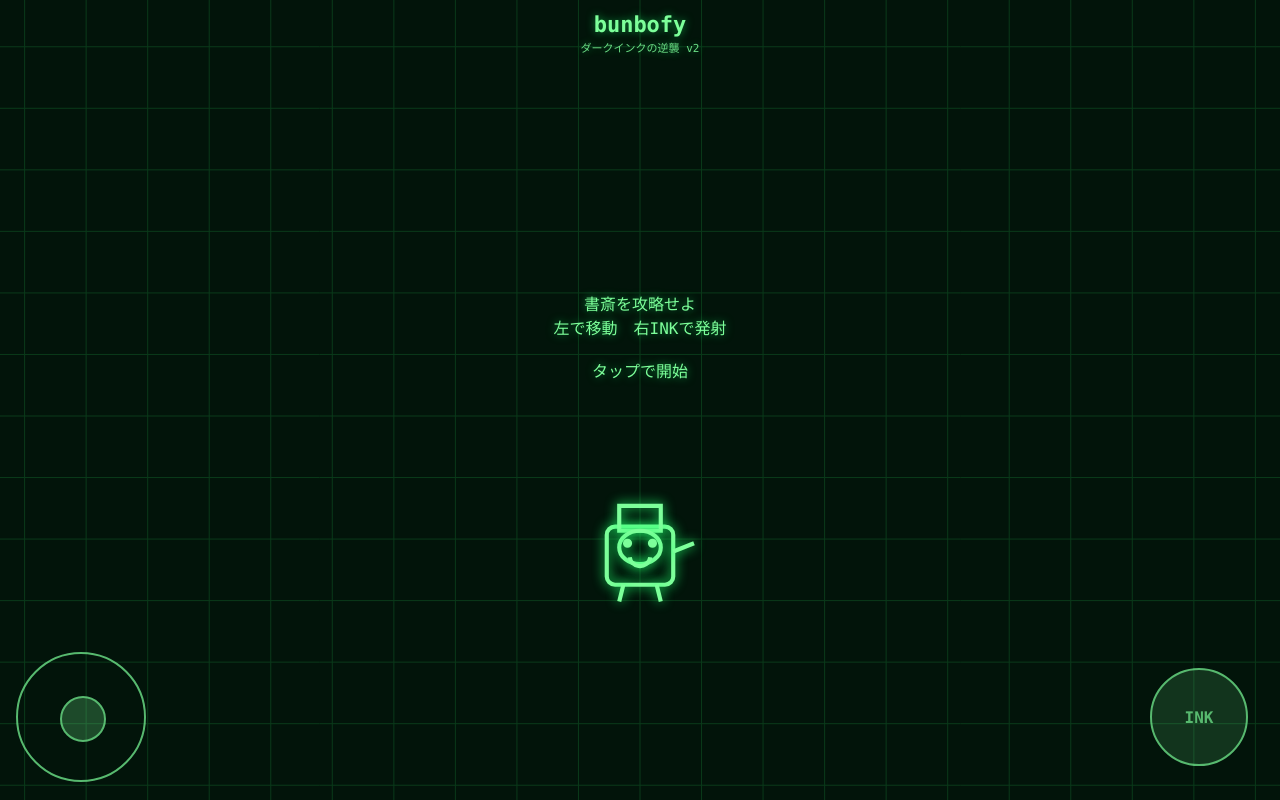
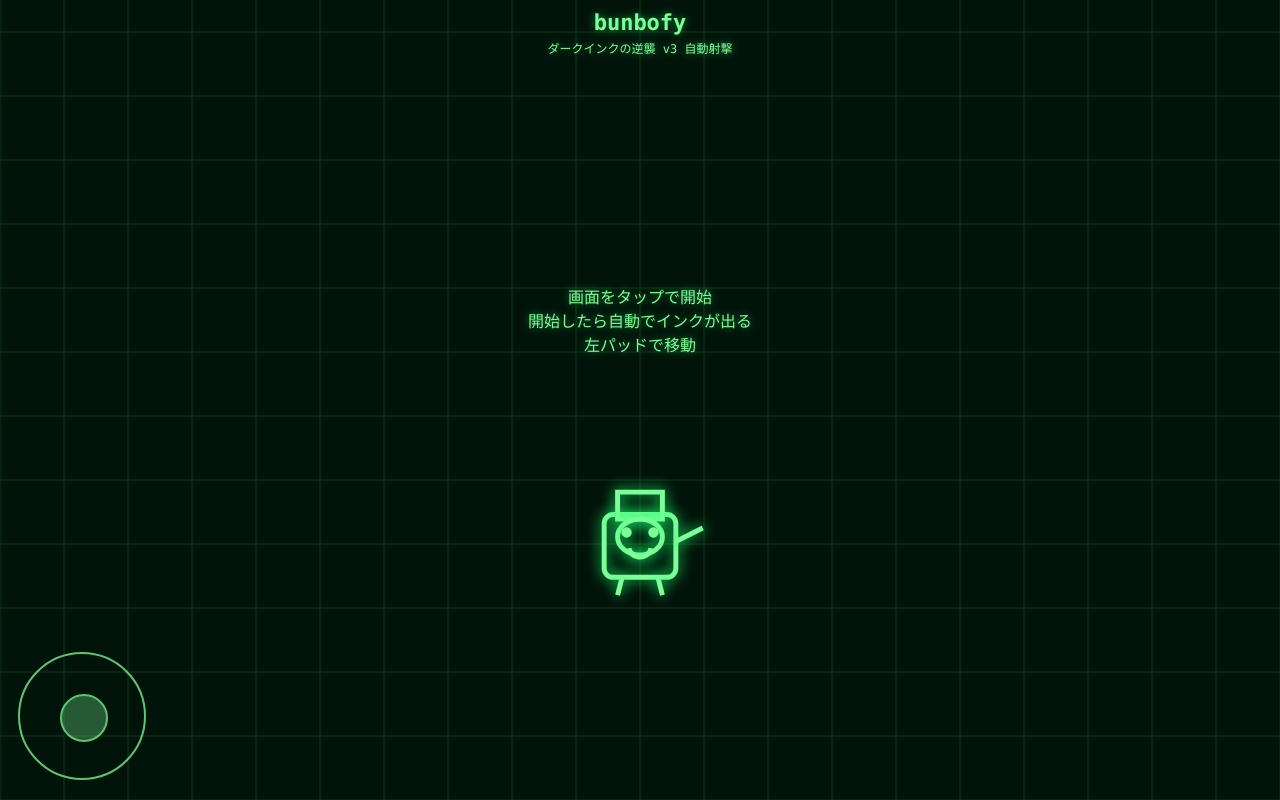
Before and after one commit to gamitoys/gamitoys.github.io, a plain HTML site: page bunbofy/index.html in a window 1280 px wide. Drawn offline with Linux system fonts and the light colour scheme.

Commit message:
bunbofy v3: auto-fire + tap anywhere to shoot

```diff
--- a/bunbofy/index.html
+++ b/bunbofy/index.html
@@ -1,105 +1,140 @@
 <!DOCTYPE html>
 <html lang="ja">
 <head>
-<meta charset="UTF-8" />
-<meta name="viewport" content="width=device-width, initial-scale=1, maximum-scale=1, user-scalable=no, viewport-fit=cover" />
-<meta name="apple-mobile-web-app-capable" content="yes" />
-<meta name="apple-mobile-web-app-status-bar-style" content="black-translucent" />
-<meta name="theme-color" content="#02140a" />
-<meta http-equiv="Cache-Control" content="no-cache, no-store, must-revalidate" />
-<title>bunbofy v2</title>
+<meta charset="UTF-8">
+<meta name="viewport" content="width=device-width,initial-scale=1,maximum-scale=1,user-scalable=no,viewport-fit=cover">
+<meta name="apple-mobile-web-app-capable" content="yes">
+<meta name="theme-color" content="#02140a">
+<meta http-equiv="Cache-Control" content="no-cache, no-store, must-revalidate">
+<title>bunbofy v3</title>
 <style>
-*{box-sizing:border-box;touch-action:none;-webkit-user-select:none;user-select:none}
+*{box-sizing:border-box;touch-action:none;-webkit-user-select:none;user-select:none;-webkit-touch-callout:none}
 html,body{margin:0;width:100%;height:100%;background:#000;overflow:hidden;font-family:Menlo,monospace}
 canvas{display:block;width:100%;height:100%;background:#02140a}
-#hud{position:fixed;inset:0;pointer-events:none;color:#7dff9a;text-shadow:0 0 8px #1cff6a88}
-#title{position:absolute;top:max(12px,env(safe-area-inset-top));left:0;right:0;text-align:center}
-#title h1{margin:0;font-size:22px}#title p{margin:2px 0 0;font-size:11px;opacity:.85}
-#stats{position:absolute;top:max(56px,calc(env(safe-area-inset-top)+44px));left:12px;font-size:13px;line-height:1.5}
-#msg{position:absolute;left:50%;top:42%;transform:translate(-50%,-50%);text-align:center;font-size:16px;max-width:86vw}
-#padL,#padR{position:fixed;bottom:max(18px,env(safe-area-inset-bottom));width:130px;height:130px;pointer-events:auto;opacity:.7;z-index:5}
-#padL{left:16px}#padR{right:16px}
-.ring{width:100%;height:100%;border:2px solid #7dff9a;border-radius:50%;position:relative}
-#stick{position:absolute;width:46px;height:46px;border-radius:50%;background:#7dff9a55;border:2px solid #7dff9a;left:42px;top:42px}
-#shotBtn{position:absolute;inset:16px;border-radius:50%;border:2px solid #7dff9a;background:#7dff9a33;color:#7dff9a;display:flex;align-items:center;justify-content:center;font-size:16px;font-weight:700}
+#ui{position:fixed;inset:0;color:#7dff9a;text-shadow:0 0 8px #1cff6a88;pointer-events:none}
+#title{position:absolute;top:max(10px,env(safe-area-inset-top));left:0;right:0;text-align:center}
+#title h1{margin:0;font-size:22px}#title p{margin:4px 0 0;font-size:12px}
+#stats{position:absolute;top:max(54px,calc(env(safe-area-inset-top)+42px));left:12px;font-size:13px;line-height:1.45}
+#msg{position:absolute;left:50%;top:40%;transform:translate(-50%,-50%);text-align:center;font-size:16px;width:88vw}
+#joy{position:fixed;left:18px;bottom:max(20px,env(safe-area-inset-bottom));width:128px;height:128px;border:2px solid #7dff9a;border-radius:50%;pointer-events:auto;opacity:.75;z-index:9}
+#knob{position:absolute;width:48px;height:48px;left:40px;top:40px;border-radius:50%;background:#7dff9a66;border:2px solid #7dff9a}
 </style></head>
 <body>
 <canvas id="c"></canvas>
-<div id="hud"><div id="title"><h1>bunbofy</h1><p>ダークインクの逆襲 v2</p></div><div id="stats"></div><div id="msg"></div></div>
-<div id="padL"><div class="ring"><div id="stick"></div></div></div>
-<div id="padR"><div id="shotBtn">INK</div></div>
+<div id="ui">
+  <div id="title"><h1>bunbofy</h1><p>ダークインクの逆襲 v3 自動射撃</p></div>
+  <div id="stats"></div>
+  <div id="msg"></div>
+</div>
+<div id="joy"><div id="knob"></div></div>
 <script>
 (()=>{
 const canvas=document.getElementById('c'),ctx=canvas.getContext('2d');
-const statsEl=document.getElementById('stats'),msgEl=document.getElementById('msg');
-const stickEl=document.getElementById('stick'),padL=document.getElementById('padL'),shotBtn=document.getElementById('shotBtn');
+const stats=document.getElementById('stats'),msg=document.getElementById('msg');
+const joy=document.getElementById('joy'),knob=document.getElementById('knob');
 let W=0,H=0;
-function resize(){const dpr=Math.min(2.5,devicePixelRatio||1);W=canvas.width=Math.floor(innerWidth*dpr);H=canvas.height=Math.floor(innerHeight*dpr);canvas.style.width=innerWidth+'px';canvas.style.height=innerHeight+'px';}
-resize();addEventListener('resize',resize);
+function resize(){const d=Math.min(3,devicePixelRatio||1);W=canvas.width=innerWidth*d;H=canvas.height=innerHeight*d;canvas.style.width=innerWidth+'px';canvas.style.height=innerHeight+'px';}
+resize();onresize=resize;
 const G='#7dff9a';
-const state={mode:'title',score:0,wave:1,player:{x:0,y:80,r:22,hp:100,face:1,shootCd:0},bullets:[],enemies:[],splats:[],particles:[],input:{x:0,y:0,shoot:false}};
-function reset(){state.score=0;state.wave=1;state.player={x:0,y:80,r:22,hp:100,face:1,shootCd:0};state.bullets=[];state.enemies=[];state.splats=[];state.particles=[];spawnWave(1);}
-function spawnWave(n){for(let i=0;i<3+n*2;i++){const a=Math.random()*Math.PI*2,d=220+Math.random()*180,type=Math.random()<0.25&&n>1?'ruler':(Math.random()<0.5?'eraser':'clip');
-state.enemies.push({type,x:Math.cos(a)*d,y:Math.sin(a)*d*0.7,hp:type==='ruler'?40+n*8:12+n*3,max:type==='ruler'?40+n*8:12+n*3,r:type==='ruler'?28:16});}}
-const keys={};
-addEventListener('keydown',e=>{keys[e.key]=true;if(e.key===' '||e.key==='z'||e.key==='Enter'){state.input.shoot=true;shoot(true);}});
-addEventListener('keyup',e=>{keys[e.key]=false;if(e.key===' '||e.key==='z'||e.key==='Enter')state.input.shoot=false;});
-let joyId=null,joy0={x:0,y:0};
-padL.addEventListener('pointerdown',e=>{e.preventDefault();joyId=e.pointerId;const r=padL.getBoundingClientRect();joy0={x:r.left+r.width/2,y:r.top+r.height/2};moveJoy(e);},{passive:false});
-addEventListener('pointermove',e=>{if(e.pointerId===joyId)moveJoy(e);});
-addEventListener('pointerup',e=>{if(e.pointerId===joyId){joyId=null;state.input.x=state.input.y=0;stickEl.style.left='42px';stickEl.style.top='42px';}});
-function moveJoy(e){let dx=e.clientX-joy0.x,dy=e.clientY-joy0.y;const len=Math.hypot(dx,dy)||1,s=Math.min(1,len/44);dx=dx/len*s;dy=dy/len*s;state.input.x=dx;state.input.y=dy;stickEl.style.left=(42+dx*36)+'px';stickEl.style.top=(42+dy*36)+'px';}
-function pressShoot(e){e&&e.preventDefault();e&&e.stopPropagation();state.input.shoot=true;if(state.mode!=='play'){reset();state.mode='play';msgEl.innerHTML='';}shoot(true);}
-function releaseShoot(e){e&&e.preventDefault();state.input.shoot=false;}
-['pointerdown','touchstart'].forEach(ev=>shotBtn.addEventListener(ev,pressShoot,{passive:false}));
-['pointerup','pointercancel','touchend','touchcancel'].forEach(ev=>shotBtn.addEventListener(ev,releaseShoot,{passive:false}));
-function startIfNeeded(){if(state.mode!=='play'){reset();state.mode='play';msgEl.innerHTML='';}}
-canvas.addEventListener('pointerdown',startIfNeeded);
-document.getElementById('hud').addEventListener('pointerdown',startIfNeeded);
-function shoot(force){
-  const p=state.player;if(state.mode!=='play')return;if(p.shootCd>0.04&&!force)return;if(force&&p.shootCd>0.08)return;p.shootCd=0.16;
-  const dirx=state.input.x,diry=state.input.y;let ang;
-  if(Math.hypot(dirx,diry)>0.2)ang=Math.atan2(diry,dirx);
-  else if(state.enemies.length){let best=state.enemies[0],bd=1e9;for(const e of state.enemies){const d=(e.x-p.x)**2+(e.y-p.y)**2;if(d<bd){bd=d;best=e;}}ang=Math.atan2(best.y-p.y,best.x-p.x);p.face=Math.cos(ang)>=0?1:-1;}
-  else ang=p.face>0?0:Math.PI;
-  state.bullets.push({x:p.x+Math.cos(ang)*28,y:p.y+Math.sin(ang)*28,vx:Math.cos(ang)*520,vy:Math.sin(ang)*520,life:1.2});
-  burst(p.x+Math.cos(ang)*20,p.y+Math.sin(ang)*20,8,90);
+const S={mode:'title',score:0,wave:1,p:{x:0,y:70,hp:100,face:1,cd:0},b:[],e:[],sp:[],pt:[],ix:0,iy:0};
+function reset(){S.score=0;S.wave=1;S.p={x:0,y:70,hp:100,face:1,cd:0};S.b=[];S.e=[];S.sp=[];S.pt=[];wave(1);}
+function wave(n){for(let i=0;i<3+n*2;i++){const a=Math.random()*6.28,d=200+Math.random()*170,t=n>1&&Math.random()<0.28?'ruler':(Math.random()<0.5?'eraser':'clip');
+S.e.push({t,x:Math.cos(a)*d,y:Math.sin(a)*d*0.65,hp:t==='ruler'?36+n*8:10+n*3,max:t==='ruler'?36+n*8:10+n*3,r:t==='ruler'?30:16});}}
+function nearest(){let best=null,bd=1e12,p=S.p;for(const e of S.e){const d=(e.x-p.x)**2+(e.y-p.y)**2;if(d<bd){bd=d;best=e;}}return best;}
+function fire(){
+  if(S.mode!=='play')return;
+  if(S.p.cd>0)return;
+  S.p.cd=0.14;
+  const p=S.p; let ang;
+  if(Math.hypot(S.ix,S.iy)>0.35) ang=Math.atan2(S.iy,S.ix);
+  else {const e=nearest(); ang=e?Math.atan2(e.y-p.y,e.x-p.x):(p.face>0?0:Math.PI);}
+  p.face=Math.cos(ang)>=0?1:-1;
+  S.b.push({x:p.x+Math.cos(ang)*26,y:p.y+Math.sin(ang)*26,vx:Math.cos(ang)*560,vy:Math.sin(ang)*560,life:1.1});
+  boom(p.x+Math.cos(ang)*18,p.y+Math.sin(ang)*18,10,110);
 }
-function burst(x,y,n,spd){for(let i=0;i<n;i++){const a=Math.random()*Math.PI*2,s=spd*(.3+Math.random());state.particles.push({x,y,vx:Math.cos(a)*s,vy:Math.sin(a)*s,life:.4+Math.random()*.4});}}
-function splat(x,y,s){state.splats.push({x,y,s,life:4});}
-function w2s(x,y){const scale=Math.min(W,H)/520;return{x:W/2+x*scale,y:H*0.52+y*scale,scale};}
-function glow(w){ctx.lineWidth=w;ctx.strokeStyle=G;ctx.shadowColor='#1cff6a';ctx.shadowBlur=12;}
-function drawInk(x,y,sc,face,happy){ctx.save();ctx.translate(x,y);ctx.scale(sc,sc);glow(2);ctx.beginPath();ctx.roundRect(-16,-6,32,28,4);ctx.stroke();ctx.beginPath();ctx.rect(-10,-16,20,12);ctx.stroke();ctx.beginPath();ctx.ellipse(0,4,10,8,0,0,7);ctx.stroke();ctx.fillStyle=G;ctx.beginPath();ctx.arc(-6,2,2.2,0,7);ctx.arc(6,2,2.2,0,7);ctx.fill();ctx.beginPath();if(happy)ctx.arc(0,8,5,.15,Math.PI-.15);else ctx.arc(0,10,4,Math.PI+.2,-.2);ctx.stroke();ctx.beginPath();ctx.moveTo(-8,22);ctx.lineTo(-10,30);ctx.moveTo(8,22);ctx.lineTo(10,30);ctx.stroke();ctx.beginPath();ctx.moveTo(16*face,6);ctx.lineTo(26*face,2);ctx.stroke();ctx.restore();}
-function drawEnemy(e,x,y,sc){ctx.save();ctx.translate(x,y);ctx.scale(sc,sc);glow(1.8);
-if(e.type==='ruler'){ctx.beginPath();ctx.rect(-36,-10,72,20);ctx.stroke();for(let i=-30;i<=30;i+=8){ctx.beginPath();ctx.moveTo(i,-10);ctx.lineTo(i,i%16===0?2:-2);ctx.stroke();}ctx.fillStyle=G;ctx.beginPath();ctx.arc(-8,-18,2.5,0,7);ctx.arc(8,-18,2.5,0,7);ctx.fill();ctx.beginPath();ctx.moveTo(-6,-2);ctx.lineTo(0,4);ctx.lineTo(6,-2);ctx.stroke();}
-else if(e.type==='eraser'){ctx.beginPath();ctx.roundRect(-14,-12,28,24,3);ctx.stroke();ctx.fillStyle=G;ctx.beginPath();ctx.arc(-6,-6,2,0,7);ctx.arc(6,-6,2,0,7);ctx.fill();}
-else{ctx.beginPath();ctx.ellipse(0,0,12,8,.4,0,7);ctx.stroke();ctx.fillStyle=G;ctx.beginPath();ctx.arc(-3,-2,1.8,0,7);ctx.arc(5,-1,1.8,0,7);ctx.fill();}
-const w=e.type==='ruler'?50:28;ctx.shadowBlur=0;ctx.strokeStyle='#245';ctx.lineWidth=3;ctx.beginPath();ctx.moveTo(-w/2,-28);ctx.lineTo(w/2,-28);ctx.stroke();ctx.strokeStyle=G;ctx.beginPath();ctx.moveTo(-w/2,-28);ctx.lineTo(-w/2+w*(e.hp/e.max),-28);ctx.stroke();ctx.restore();}
-function drawGrid(){const {scale}=w2s(0,0);ctx.save();ctx.translate(W/2,H*0.52);ctx.strokeStyle='#0a3a1a';ctx.lineWidth=1;ctx.shadowBlur=0;const step=40*scale,n=18;for(let i=-n;i<=n;i++){ctx.beginPath();ctx.moveTo(-n*step,i*step);ctx.lineTo(n*step,i*step);ctx.moveTo(i*step,-n*step);ctx.lineTo(i*step,n*step);ctx.stroke();}ctx.restore();}
+function boom(x,y,n,spd){for(let i=0;i<n;i++){const a=Math.random()*6.28,s=spd*(.25+Math.random());S.pt.push({x,y,vx:Math.cos(a)*s,vy:Math.sin(a)*s,life:.45});}}
+function ink(x,y,s){S.sp.push({x,y,s,life:3.5});}
+function toS(x,y){const sc=Math.min(W,H)/500;return{x:W/2+x*sc,y:H*0.52+y*sc,sc};}
+function start(){if(S.mode!=='play'){reset();S.mode='play';msg.textContent='';}}
+
+// movement joystick only
+let jid=null,j0={x:0,y:0};
+joy.addEventListener('touchstart',e=>{e.preventDefault();e.stopPropagation();const t=e.changedTouches[0];jid=t.identifier;const r=joy.getBoundingClientRect();j0={x:r.left+r.width/2,y:r.top+r.height/2};moveJ(t.clientX,t.clientY);},{passive:false});
+joy.addEventListener('touchmove',e=>{e.preventDefault();for(const t of e.changedTouches){if(t.identifier===jid)moveJ(t.clientX,t.clientY);}},{passive:false});
+function endJ(){jid=null;S.ix=S.iy=0;knob.style.left='40px';knob.style.top='40px';}
+joy.addEventListener('touchend',endJ);joy.addEventListener('touchcancel',endJ);
+function moveJ(x,y){let dx=x-j0.x,dy=y-j0.y;const len=Math.hypot(dx,dy)||1,s=Math.min(1,len/46);dx=dx/len*s;dy=dy/len*s;S.ix=dx;S.iy=dy;knob.style.left=(40+dx*38)+'px';knob.style.top=(40+dy*38)+'px';}
+
+// tap anywhere (except joystick) starts / extra burst
+function onTap(e){
+  if(e.target===joy||joy.contains(e.target))return;
+  start();
+  S.p.cd=0;
+  fire();
+}
+addEventListener('touchstart',onTap,{passive:true});
+addEventListener('mousedown',onTap);
+addEventListener('keydown',e=>{if(e.key===' '||e.key==='z'){start();S.p.cd=0;fire();}});
+
+function glow(w){ctx.lineWidth=w;ctx.strokeStyle=G;ctx.shadowColor='#1cff6a';ctx.shadowBlur=14;}
+function drawP(x,y,sc,face){
+  ctx.save();ctx.translate(x,y);ctx.scale(sc,sc);glow(2.2);
+  ctx.beginPath();ctx.roundRect(-16,-6,32,28,4);ctx.stroke();
+  ctx.beginPath();ctx.rect(-10,-16,20,12);ctx.stroke();
+  ctx.beginPath();ctx.ellipse(0,4,10,8,0,0,7);ctx.stroke();
+  ctx.fillStyle=G;ctx.beginPath();ctx.arc(-6,2,2.3,0,7);ctx.arc(6,2,2.3,0,7);ctx.fill();
+  ctx.beginPath();ctx.arc(0,8,5,.2,Math.PI-.2);ctx.stroke();
+  ctx.beginPath();ctx.moveTo(-8,22);ctx.lineTo(-10,30);ctx.moveTo(8,22);ctx.lineTo(10,30);ctx.stroke();
+  ctx.beginPath();ctx.moveTo(16*face,6);ctx.lineTo(28*face,0);ctx.stroke();
+  ctx.restore();
+}
+function drawE(e,x,y,sc){
+  ctx.save();ctx.translate(x,y);ctx.scale(sc,sc);glow(1.8);
+  if(e.t==='ruler'){ctx.beginPath();ctx.rect(-36,-10,72,20);ctx.stroke();ctx.fillStyle=G;ctx.beginPath();ctx.arc(-8,-18,2.5,0,7);ctx.arc(8,-18,2.5,0,7);ctx.fill();}
+  else if(e.t==='eraser'){ctx.beginPath();ctx.roundRect(-14,-12,28,24,3);ctx.stroke();ctx.fillStyle=G;ctx.beginPath();ctx.arc(-6,-6,2,0,7);ctx.arc(6,-6,2,0,7);ctx.fill();}
+  else{ctx.beginPath();ctx.ellipse(0,0,12,8,.4,0,7);ctx.stroke();ctx.fillStyle=G;ctx.beginPath();ctx.arc(-3,-2,1.8,0,7);ctx.arc(5,-1,1.8,0,7);ctx.fill();}
+  const w=e.t==='ruler'?50:28;ctx.shadowBlur=0;ctx.strokeStyle='#234';ctx.lineWidth=3;ctx.beginPath();ctx.moveTo(-w/2,-28);ctx.lineTo(w/2,-28);ctx.stroke();ctx.strokeStyle=G;ctx.beginPath();ctx.moveTo(-w/2,-28);ctx.lineTo(-w/2+w*(e.hp/e.max),-28);ctx.stroke();ctx.restore();
+}
 let last=performance.now();
-function loop(now){const dt=Math.min(0.033,(now-last)/1000);last=now;update(dt);render();requestAnimationFrame(loop);}
-function update(dt){if(state.mode!=='play')return;const p=state.player;let ix=state.input.x,iy=state.input.y;
-if(keys.ArrowLeft||keys.a)ix-=1;if(keys.ArrowRight||keys.d)ix+=1;if(keys.ArrowUp||keys.w)iy-=1;if(keys.ArrowDown||keys.s)iy+=1;
-const il=Math.hypot(ix,iy);if(il>1){ix/=il;iy/=il;}p.x+=ix*220*dt;p.y+=iy*220*dt;p.x=Math.max(-260,Math.min(260,p.x));p.y=Math.max(-180,Math.min(180,p.y));if(Math.abs(ix)>0.2)p.face=ix>0?1:-1;
-p.shootCd=Math.max(0,p.shootCd-dt);if(state.input.shoot||keys[' ']||keys.z)shoot(false);
-for(const b of state.bullets){b.x+=b.vx*dt;b.y+=b.vy*dt;b.life-=dt;}state.bullets=state.bullets.filter(b=>b.life>0);
-for(const e of state.enemies){const dx=p.x-e.x,dy=p.y-e.y,d=Math.hypot(dx,dy)||1;const spd=e.type==='ruler'?55:80;e.x+=(dx/d)*spd*dt;e.y+=(dy/d)*spd*dt;if(d<e.r+p.r-4)p.hp-=18*dt;
-for(const b of state.bullets){if(Math.hypot(b.x-e.x,b.y-e.y)<e.r+10){e.hp-=8;b.life=0;splat(e.x,e.y,12);burst(e.x,e.y,8,140);state.score+=10;}}}
-state.enemies=state.enemies.filter(e=>{if(e.hp<=0){splat(e.x,e.y,22);burst(e.x,e.y,16,200);state.score+=e.type==='ruler'?80:25;return false;}return true;});
-for(const s of state.splats)s.life-=dt;state.splats=state.splats.filter(s=>s.life>0);
-for(const q of state.particles){q.x+=q.vx*dt;q.y+=q.vy*dt;q.life-=dt;q.vx*=.96;q.vy*=.96;}state.particles=state.particles.filter(q=>q.life>0);
-if(!state.enemies.length){state.wave++;if(state.wave>6)state.mode='win';else spawnWave(state.wave);}if(p.hp<=0){p.hp=0;state.mode='over';}}
-function render(){ctx.fillStyle='#02140a';ctx.fillRect(0,0,W,H);drawGrid();
-for(const s of state.splats){const p=w2s(s.x,s.y);ctx.save();ctx.globalAlpha=Math.min(1,s.life);ctx.fillStyle='#1cff6a66';ctx.shadowColor=G;ctx.shadowBlur=16;ctx.beginPath();ctx.ellipse(p.x,p.y,s.s*p.scale*0.08,s.s*p.scale*0.05,0,0,7);ctx.fill();ctx.restore();}
-for(const b of state.bullets){const p=w2s(b.x,b.y);ctx.save();glow(3);ctx.fillStyle=G;ctx.beginPath();ctx.arc(p.x,p.y,Math.max(6,8*p.scale*0.12),0,7);ctx.fill();ctx.restore();}
-for(const q of state.particles){const p=w2s(q.x,q.y);ctx.globalAlpha=Math.max(0,q.life*2);ctx.fillStyle=G;ctx.fillRect(p.x,p.y,3,3);ctx.globalAlpha=1;}
-const ds=[...state.enemies.map(e=>({y:e.y,draw:()=>{const p=w2s(e.x,e.y);drawEnemy(e,p.x,p.y,p.scale*1.15);}})),{y:state.player.y,draw:()=>{const p=w2s(state.player.x,state.player.y);drawInk(p.x,p.y,p.scale*1.35,state.player.face,state.mode!=='over');}}];
-ds.sort((a,b)=>a.y-b.y);ds.forEach(d=>d.draw());
-statsEl.innerHTML=state.mode==='play'?`HP ${Math.ceil(state.player.hp)}<br>WAVE ${state.wave}/6<br>SCORE ${state.score}`:'';
-if(state.mode==='title')msgEl.innerHTML='書斎を攻略せよ<br>左で移動　右INKで発射<br><br>タップで開始';
-else if(state.mode==='over')msgEl.innerHTML=`インクが尽きた…<br>SCORE ${state.score}<br><br>タップで再戦`;
-else if(state.mode==='win')msgEl.innerHTML=`撃退！ SCORE ${state.score}<br><br>タップでもう一度`;
-else msgEl.innerHTML='';}
+function loop(now){
+  const dt=Math.min(0.033,(now-last)/1000);last=now;
+  if(S.mode==='play'){
+    const p=S.p;
+    p.x+=S.ix*230*dt;p.y+=S.iy*230*dt;
+    p.x=Math.max(-250,Math.min(250,p.x));p.y=Math.max(-170,Math.min(170,p.y));
+    if(Math.abs(S.ix)>0.2)p.face=S.ix>0?1:-1;
+    p.cd=Math.max(0,p.cd-dt);
+    fire(); // auto fire every cd
+    for(const b of S.b){b.x+=b.vx*dt;b.y+=b.vy*dt;b.life-=dt;}S.b=S.b.filter(b=>b.life>0);
+    for(const e of S.e){
+      const dx=p.x-e.x,dy=p.y-e.y,d=Math.hypot(dx,dy)||1;
+      e.x+=dx/d*(e.t==='ruler'?50:78)*dt;e.y+=dy/d*(e.t==='ruler'?50:78)*dt;
+      if(d<e.r+18)p.hp-=16*dt;
+      for(const b of S.b){if(Math.hypot(b.x-e.x,b.y-e.y)<e.r+12){e.hp-=9;b.life=0;ink(e.x,e.y,14);boom(e.x,e.y,8,150);S.score+=10;}}
+    }
+    S.e=S.e.filter(e=>{if(e.hp<=0){ink(e.x,e.y,24);boom(e.x,e.y,18,210);S.score+=e.t==='ruler'?80:25;return false;}return true;});
+    for(const s of S.sp)s.life-=dt;S.sp=S.sp.filter(s=>s.life>0);
+    for(const q of S.pt){q.x+=q.vx*dt;q.y+=q.vy*dt;q.life-=dt;q.vx*=.95;q.vy*=.95;}S.pt=S.pt.filter(q=>q.life>0);
+    if(!S.e.length){S.wave++;if(S.wave>6)S.mode='win';else wave(S.wave);}
+    if(p.hp<=0){p.hp=0;S.mode='over';}
+  }
+  ctx.fillStyle='#02140a';ctx.fillRect(0,0,W,H);
+  const {sc}=toS(0,0);
+  ctx.save();ctx.translate(W/2,H*0.52);ctx.strokeStyle='#0a3a1a';ctx.lineWidth=1;ctx.shadowBlur=0;
+  const step=40*sc,n=16;for(let i=-n;i<=n;i++){ctx.beginPath();ctx.moveTo(-n*step,i*step);ctx.lineTo(n*step,i*step);ctx.moveTo(i*step,-n*step);ctx.lineTo(i*step,n*step);ctx.stroke();}ctx.restore();
+  for(const s of S.sp){const p=toS(s.x,s.y);ctx.save();ctx.globalAlpha=Math.min(1,s.life);ctx.fillStyle='#1cff6a77';ctx.shadowColor=G;ctx.shadowBlur=18;ctx.beginPath();ctx.ellipse(p.x,p.y,s.s*p.sc*0.09,s.s*p.sc*0.055,0,0,7);ctx.fill();ctx.restore();}
+  for(const b of S.b){const p=toS(b.x,b.y);ctx.save();ctx.fillStyle=G;ctx.shadowColor=G;ctx.shadowBlur=20;ctx.beginPath();ctx.arc(p.x,p.y,10,0,7);ctx.fill();ctx.beginPath();ctx.globalAlpha=.45;ctx.ellipse(p.x-b.vx*0.012,p.y-b.vy*0.012,16,7,Math.atan2(b.vy,b.vx),0,7);ctx.fill();ctx.restore();}
+  for(const q of S.pt){const p=toS(q.x,q.y);ctx.globalAlpha=Math.max(0,q.life*2);ctx.fillStyle=G;ctx.fillRect(p.x,p.y,3,3);ctx.globalAlpha=1;}
+  const list=[...S.e.map(e=>({y:e.y,fn:()=>{const p=toS(e.x,e.y);drawE(e,p.x,p.y,p.sc*1.15);}})),{y:S.p.y,fn:()=>{const p=toS(S.p.x,S.p.y);drawP(p.x,p.y,p.sc*1.4,S.p.face);}}];
+  list.sort((a,b)=>a.y-b.y);list.forEach(o=>o.fn());
+  stats.innerHTML=S.mode==='play'?('HP '+Math.ceil(S.p.hp)+'<br>WAVE '+S.wave+'/6<br>SCORE '+S.score):'';
+  if(S.mode==='title')msg.innerHTML='画面をタップで開始<br>開始したら自動でインクが出る<br>左パッドで移動';
+  else if(S.mode==='over')msg.innerHTML='インクが尽きた<br>SCORE '+S.score+'<br>タップで再戦';
+  else if(S.mode==='win')msg.innerHTML='撃退！ SCORE '+S.score+'<br>タップでもう一度';
+  else msg.innerHTML='';
+  requestAnimationFrame(loop);
+}
 requestAnimationFrame(loop);
 })();
-</script></body></html>
+</script>
+</body></html>
```
